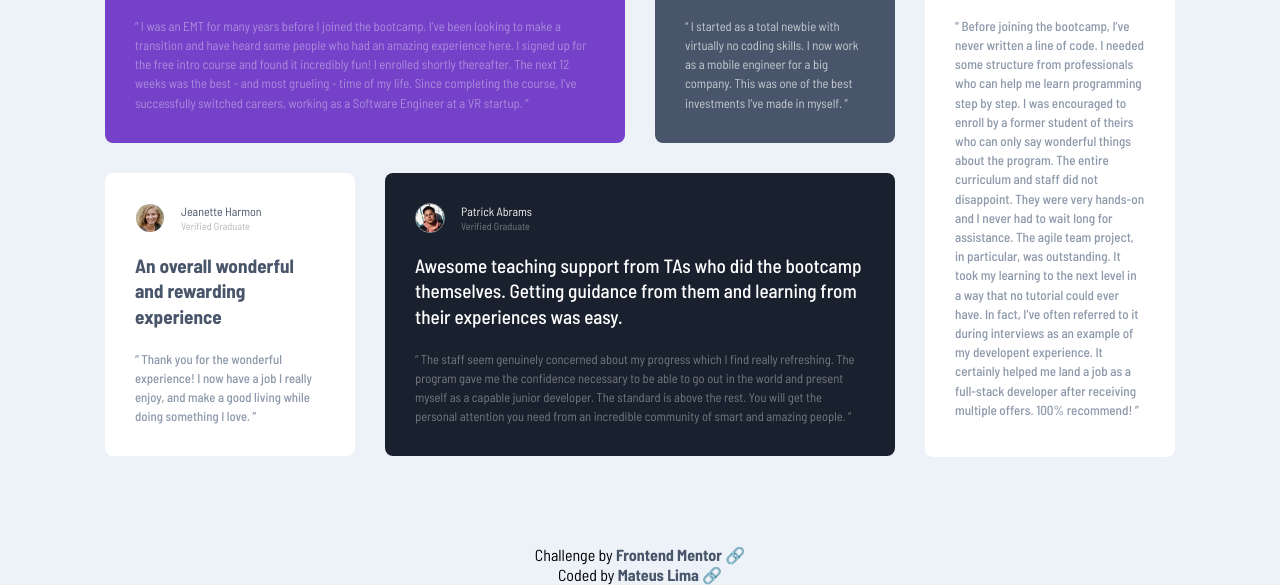
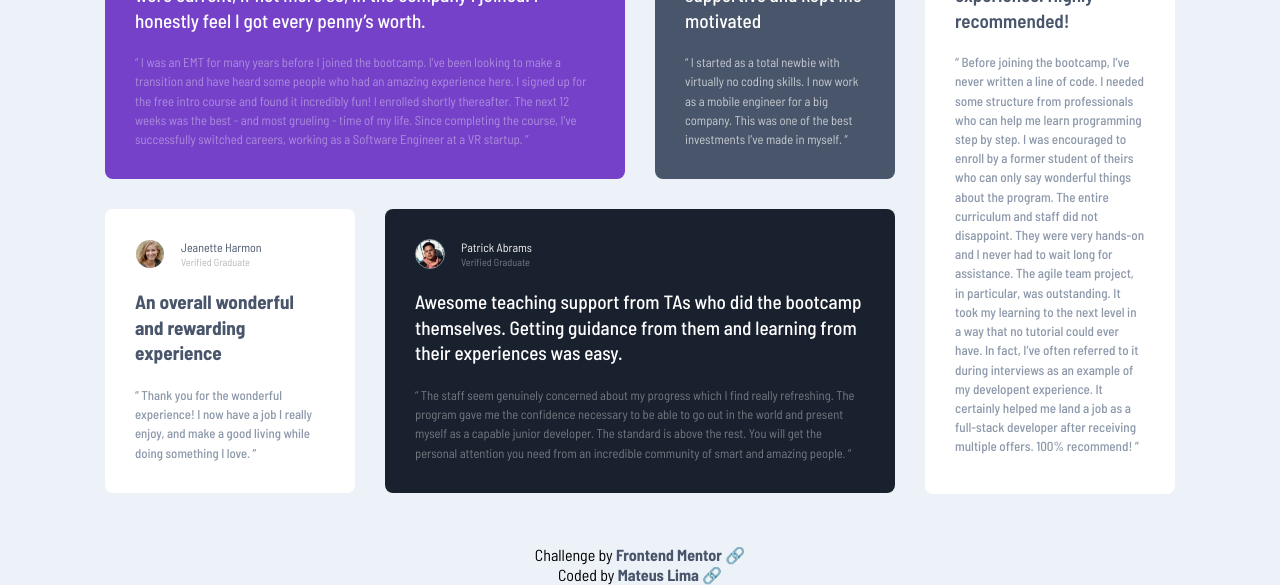
Before and after one commit to mts-ml/testimonials-grid-section, a website: page index.html in a window 1280 px wide. Shown: the part 215-800 px from the top of the page. Drawn offline with Linux system fonts and the light colour scheme.

Commit message:
Centralized content on screen

```diff
--- a/styles/media-querie.scss
+++ b/styles/media-querie.scss
@@ -49,6 +49,8 @@ article:nth-child(5) {
       display: flex;
       flex-flow: column nowrap;
       align-items: center;
+      justify-content: center;
+      min-height: 100vh;
    }
 
    main {
```
Also changed, not shown: styles/media-querie.css, 1 other file.
